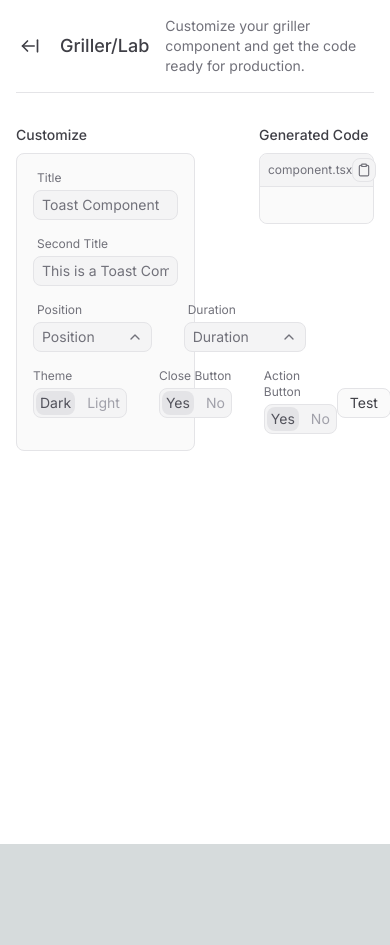
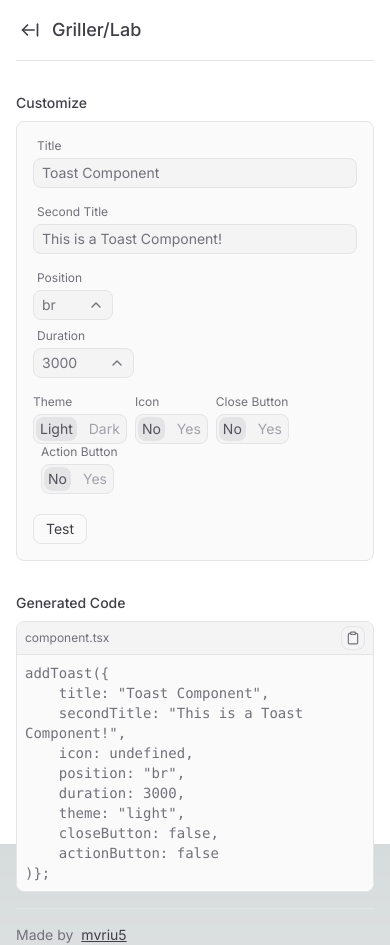
Before and after one commit to mvriu5/griller, a Next.js app: page /lab in a window 390 px wide. Before the commit the page ends 844 px from the top, so only its background shows below. Built offline with nearby package versions, Linux system fonts and the light colour scheme.

Commit message:
feat: responsiveness

```diff
--- a/src/app/lab/page.tsx
+++ b/src/app/lab/page.tsx
@@ -1,65 +1,67 @@
 "use client";
 
-import {CodeBlock} from "@/lib/codeblock";
-import React, {useEffect, useMemo, useRef, useState} from "react";
-import {ArrowLeftFromLine} from "lucide-react";
+import React, {useEffect, useState} from "react";
+import {ArrowLeftFromLine, ShieldAlert} from "lucide-react";
 import {useRouter} from "next/navigation";
 import {Button} from "@/lib/button";
-import {Input, InputRef} from "@/lib/input";
-import {Combobox, ComboRef} from "@/lib/combobox";
-import {SwitchButton, SwitchButtonRef} from "@/lib/switchbutton";
-import {Combo} from "next/dist/compiled/@next/font/dist/google";
+import {Input} from "@/lib/input";
+import {Combobox} from "@/lib/combobox";
+import {SwitchButton} from "@/lib/switchbutton";
 import {CopyButton} from "@/lib/copybutton";
 import TextareaAutosize from "react-textarea-autosize";
 import {Position, Theme, ToastProps} from "@/component/toast";
-import { useToast } from "@/component/toaster";
+import {useToast} from "@/component/toaster";
+import {motion} from "framer-motion";
 
 
 export default function Home() {
     const router = useRouter();
     const { addToast } = useToast();
 
-    const titleRef = useRef<InputRef>(null);
-    const secondTitleRef = useRef<InputRef>(null);
-    const positionRef = useRef<ComboRef>(null);
-    const durationRef = useRef<ComboRef>(null);
-    const themeRef = useRef<SwitchButtonRef>(null);
-    const closeButtonRef = useRef<SwitchButtonRef>(null);
-    const actionButtonRef = useRef<SwitchButtonRef>(null);
+    const [title, setTitle] = useState("Toast Component");
+    const [secondTitle, setSecondTitle] = useState("This is a Toast Component!");
+    const [position, setPosition] = useState<Position>("br");
+    const [duration, setDuration] = useState(3000);
+    const [theme, setTheme] = useState<Theme>("light");
+    const [closeButton, setCloseButton] = useState(false);
+    const [actionButton, setActionButton] = useState(false);
+    const [icon, setIcon] = useState(false);
 
-    const [code, setCode] = useState("");
-    const [toast, setToast] = useState<Omit<ToastProps, 'id'> | null>(null);
+    const generateCode = () => {
+        return `addToast({\n    title: "${title}",\n    secondTitle: "${secondTitle}",\n    icon: ${icon ? "<ShieldAlert size={24} className={\"text-zinc-500\"}/>" : undefined},\n    position: "${position}",\n    duration: ${duration},\n    theme: "${theme}",\n    closeButton: ${closeButton},\n    actionButton: ${actionButton}\n)};`;
+    };
+
+    const [code, setCode] = useState<string>(generateCode());
 
     useEffect(() => {
-        const title = titleRef.current?.getValue();
-        const secondTitle = secondTitleRef.current?.getValue();
-        const position = positionRef.current?.getValue();
-        const duration = durationRef.current?.getValue();
-        const theme = themeRef.current?.getValue();
-        const closeButton = closeButtonRef.current?.getValue();
-        const actionButton = actionButtonRef.current?.getValue();
+        setCode(generateCode());
+    }, [title, secondTitle, position, duration, theme, closeButton, actionButton, icon]);
 
-        if (title && position && duration && theme) {
+    const handleAddToast = () => {
         const toast: Omit<ToastProps, 'id'> = {
-                title: title,
-                secondTitle: secondTitle,
-                position: position as Position,
-                duration: Number(duration),
-                theme: theme ? "dark" : "light",
-                closeButton: closeButton,
-                actionButton: actionButton
+            title,
+            secondTitle,
+            position,
+            duration,
+            theme,
+            closeButton,
+            actionButton,
+            icon: icon ? <ShieldAlert size={24} className={"text-zinc-500"}/> : undefined
         };
-            setToast(toast);
-        }
-
-
-    }, [titleRef, secondTitleRef, positionRef, durationRef, themeRef, closeButtonRef, actionButtonRef]);
+        addToast(toast);
+    };
 
     return (
-        <div className={"h-screen flex flex-col space-y-4 p-4 lg:px-40 lg:py-16 2xl:px-96 2xl:py-32"}>
-
-            <div className={"flex flex-row items-center space-x-4 border-b border-zinc-200 pb-4"}>
-                <div className={"rounded-lg p-1 hover:bg-zinc-300 cursor-pointer"}
+        <motion.div
+            className={"h-screen flex flex-col justify-between space-y-4 p-4 lg:px-40 lg:py-16 2xl:px-96 2xl:py-32"}
+            initial={{opacity: 0, filter: 'blur(10px)', y: 50}}
+            animate={{opacity: 1, filter: 'blur(0px)', y: 0}}
+            transition={{duration: 0.65}}
+        >
+            <div className={"flex flex-col space-y-4"}>
+                <div className={"flex flex-row items-center space-x-8 border-b border-zinc-200 pb-4"}>
+                    <div className={"flex flex-row items-center space-x-2"}>
+                        <div className={"rounded-lg p-1 hover:bg-zinc-200 cursor-pointer"}
                              onClick={() => router.back()}
                         >
                             <ArrowLeftFromLine size={20} className={"text-zinc-700"}/>
@@ -67,12 +69,13 @@ export default function Home() {
                         <span className={"text-lg text-zinc-700 font-medium"}>
                             Griller/Lab
                         </span>
-                <span className={"text-zinc-500 text-sm"}>
+                    </div>
+                    <span className={"hidden sm:block text-zinc-500 text-sm"}>
                         Customize your griller component and get the code ready for production.
                     </span>
                 </div>
 
-            <div className={"grid grid-cols-2 space-x-16 pt-4"}>
+                <div className={"grid grid-cols-1 space-y-8 lg:space-y-0 lg:grid-cols-2 lg:space-x-16 pt-4"}>
 
                     <div className={"flex flex-col space-y-2"}>
                         <span className={"text-sm text-zinc-700 font-medium"}>Customize</span>
@@ -81,48 +84,55 @@ export default function Home() {
                                    label={"Title"}
                                    preSelectedValue={"Toast Component"}
                                    size={40}
-                               ref={titleRef}
+                                   onChange={(e) => setTitle(e.target.value)}
                             />
                             <Input placeholder={"Second Title"}
                                    label={"Second Title"}
                                    preSelectedValue={"This is a Toast Component!"}
                                    size={60}
-                               ref={secondTitleRef}
+                                   onChange={(e) => setSecondTitle(e.target.value)}
                             />
-                        <div className={"flex flex-row space-x-8"}>
+                            <div className={"flex flex-col sm:flex-row sm:space-x-8 space-x-0 space-y-2 sm:space-y-0"}>
                                 <Combobox title={"Position"}
                                           values={["tr", "tl", "tc", "br", "bl", "bc"]}
+                                          preSelectedValue={"br"}
                                           label={"Position"}
-                                      ref={positionRef}
+                                          onChange={value => setPosition(value as Position)}
                                 />
                                 <Combobox title={"Duration"}
                                           values={["1000", "3000", "5000", "10000", "100000"]}
+                                          preSelectedValue={"3000"}
                                           label={"Duration"}
-                                      ref={durationRef}
+                                          onChange={value => setDuration(parseInt(value))}
                                 />
                             </div>
 
-                        <div className={"flex flex-row justify-between"}>
-                            <div className={"flex flex-row space-x-8"}>
-                                <SwitchButton titleOne={"Dark"}
-                                              titleTwo={"Light"}
+                            <div className={"flex flex-wrap justify-between"}>
+                                <div className={"flex flex-wrap space-x-2"}>
+                                    <SwitchButton titleOne={"Light"}
+                                                  titleTwo={"Dark"}
                                                   label={"Theme"}
-                                              ref={themeRef}
+                                                  onChange={value => setTheme(value ? "dark" : "light")}
                                     />
-                                <SwitchButton titleOne={"Yes"}
-                                              titleTwo={"No"}
+                                    <SwitchButton titleOne={"No"}
+                                                  titleTwo={"Yes"}
+                                                  label={"Icon"}
+                                                  onChange={value => setIcon(value)}
+                                    />
+                                    <SwitchButton titleOne={"No"}
+                                                  titleTwo={"Yes"}
                                                   label={"Close Button"}
-                                              ref={closeButtonRef}
+                                                  onChange={value => setCloseButton(value)}
                                     />
-                                <SwitchButton titleOne={"Yes"}
-                                              titleTwo={"No"}
+                                    <SwitchButton titleOne={"No"}
+                                                  titleTwo={"Yes"}
                                                   label={"Action Button"}
-                                              ref={actionButtonRef}
+                                                  onChange={value => setActionButton(value)}
                                     />
                                 </div>
                                 <Button title={"Test"}
                                         className={"bg-zinc-50 text-zinc-700 py-1 mt-5"}
-                                    onClick={() => toast && addToast(toast)}
+                                        onClick={handleAddToast}
                                 />
                             </div>
                         </div>
@@ -153,5 +163,18 @@ export default function Home() {
 
                 </div>
             </div>
+
+            <div className={"w-full h-max flex flex-row pt-4 space-x-2 border-t border-zinc-200 text-sm text-zinc-500"}>
+                <span>Made by</span>
+                <motion.span
+                    className={"text-zinc-700 underline cursor-pointer"}
+                    onClick={() => window.location.href = 'https://ahsmus.com'}
+                    whileHover={{y: -4}}
+                    whileTap={{y: -4}}
+                >
+                    mvriu5
+                </motion.span>
+            </div>
+        </motion.div>
     );
 }
--- a/src/lib/combobox.tsx
+++ b/src/lib/combobox.tsx
@@ -4,10 +4,12 @@ import { cn } from "@/component/toast";
 import {useOutsideClick} from "@/lib/useOutsideClick";
 import ReactDOM from "react-dom";
 
-interface ComboProps {
+interface ComboProps{
     title: string;
     values: string[];
     label?: string;
+    preSelectedValue?: string;
+    onChange?: (value: string) => void;
 }
 
 type ComboRef = {
@@ -21,8 +23,8 @@ const ComboboxPortal: React.FC<{children: ReactNode}> = ({ children }) => {
     );
 }
 
-const Combobox = forwardRef<ComboRef, ComboProps>(({ title, values, label }, ref) => {
-    const [value, setValue] = useState<string>(values[0] ?? "");
+const Combobox = forwardRef<ComboRef, ComboProps>(({ title, values, label, preSelectedValue, onChange }, ref) => {
+    const [value, setValue] = useState<string>(preSelectedValue || values[0] || "");
     const [open, setOpen] = useState<boolean>(false);
     const [dropdownPosition, setDropdownPosition] = useState<{ top: number; left: number }>({ top: 0, left: 0 });
     const itemRef = useRef<HTMLDivElement>(null);
@@ -43,6 +45,14 @@ const Combobox = forwardRef<ComboRef, ComboProps>(({ title, values, label }, ref
         getValue: () => value
     }), [value]);
 
+    const handleValueChange = (newValue: string) => {
+        setValue(newValue);
+        setOpen(false);
+        if (onChange) {
+            onChange(newValue);
+        }
+    };
+
     return (
         <div className={"flex flex-col space-y-1"}>
 
@@ -52,7 +62,7 @@ const Combobox = forwardRef<ComboRef, ComboProps>(({ title, values, label }, ref
                  onClick={() => setOpen(!open)}
                  ref={itemRef}
             >
-                <span>{title}</span>
+                <span>{value}</span>
                 {open ? <ChevronDown size={16}/> : <ChevronUp size={16}/>}
             </div>
 
@@ -68,10 +78,7 @@ const Combobox = forwardRef<ComboRef, ComboProps>(({ title, values, label }, ref
                                      "flex flex-row items-center space-x-2 px-1.5 py-0.5 w-full rounded-lg hover:bg-zinc-200 cursor-pointer",
                                      value === item ? "bg-zinc-200" : ""
                                  )}
-                                 onClick={() => {
-                                     setValue(item);
-                                     setOpen(false);
-                                 }}
+                                 onClick={() => handleValueChange(item)}
                             >
                                 <span className={"text-zinc-500 text-sm"}>{item}</span>
                                 {value === item && <Check size={16} className={"text-zinc-500"}/>}
--- a/src/lib/switchbutton.tsx
+++ b/src/lib/switchbutton.tsx
@@ -5,6 +5,7 @@ interface SwitchButtonProps {
     label: string;
     titleOne: string;
     titleTwo: string;
+    onChange?: (value: boolean) => void;
 }
 
 type SwitchButtonRef = {
@@ -12,12 +13,17 @@ type SwitchButtonRef = {
 }
 
 
-const SwitchButton = forwardRef<SwitchButtonRef, SwitchButtonProps>(({ label, titleOne, titleTwo }, ref) => {
+const SwitchButton = forwardRef<SwitchButtonRef, SwitchButtonProps>(({ label, titleOne, titleTwo, onChange }, ref) => {
     const [value, setValue] = useState(false);
 
     useImperativeHandle(ref, () => ({
         getValue: () => value
     }), [value]);
+
+    const handleChange = (value: boolean) => {
+        setValue(value);
+        onChange && onChange(value);
+    }
 
     return (
         <div className={"flex flex-col space-y-1"}>
@@ -25,12 +31,12 @@ const SwitchButton = forwardRef<SwitchButtonRef, SwitchButtonProps>(({ label, ti
 
             <div className={"w-max flex flex-row space-x-2 p-0.5 rounded-lg border border-zinc-200 bg-zinc-100"}>
                 <div className={cn("px-1 py-0.5 text-sm text-zinc-400 cursor-pointer rounded-lg", !value && "bg-zinc-200 text-zinc-600")}
-                    onClick={() => setValue(!value)}
+                    onClick={() => handleChange(!value)}
                 >
                     <span>{titleOne}</span>
                 </div>
                 <div className={cn("px-1 py-0.5 text-sm text-zinc-400 cursor-pointer rounded-lg", value && "bg-zinc-200 text-zinc-600")}
-                     onClick={() => setValue(!value)}
+                     onClick={() => handleChange(!value)}
                 >
                     <span>{titleTwo}</span>
                 </div>
```
Lines whose indentation alone changed are shown as unchanged.
